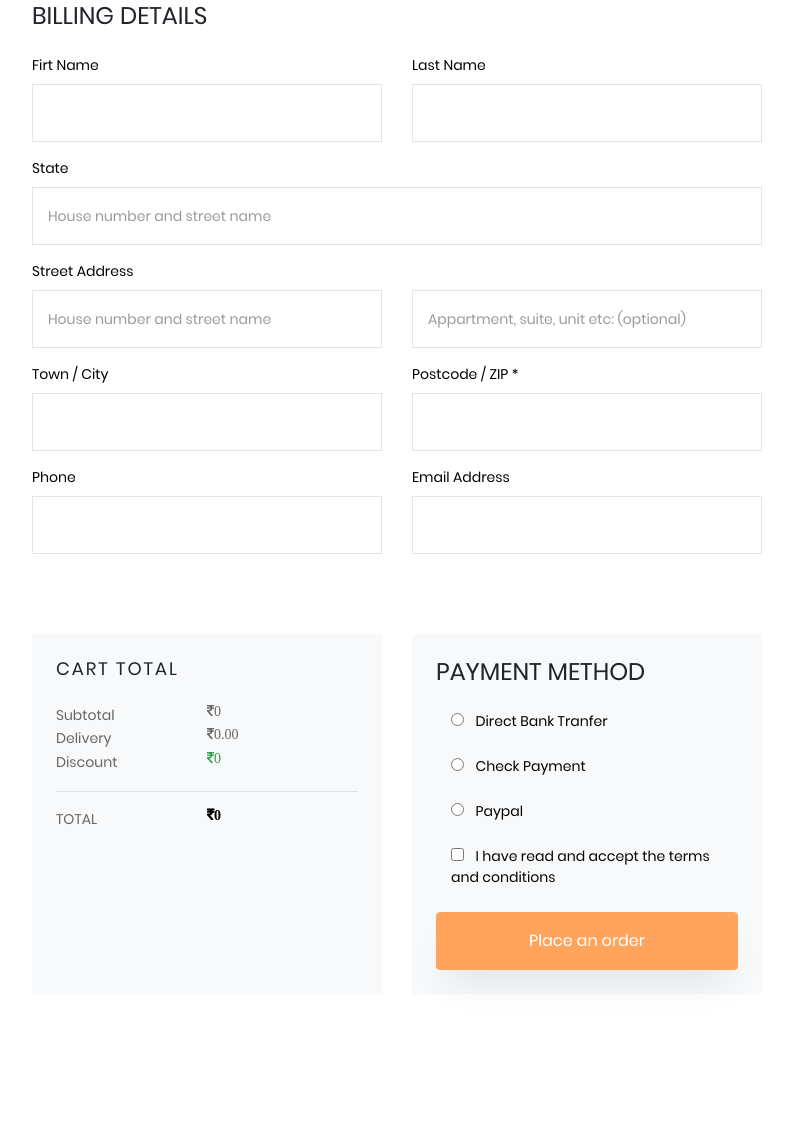
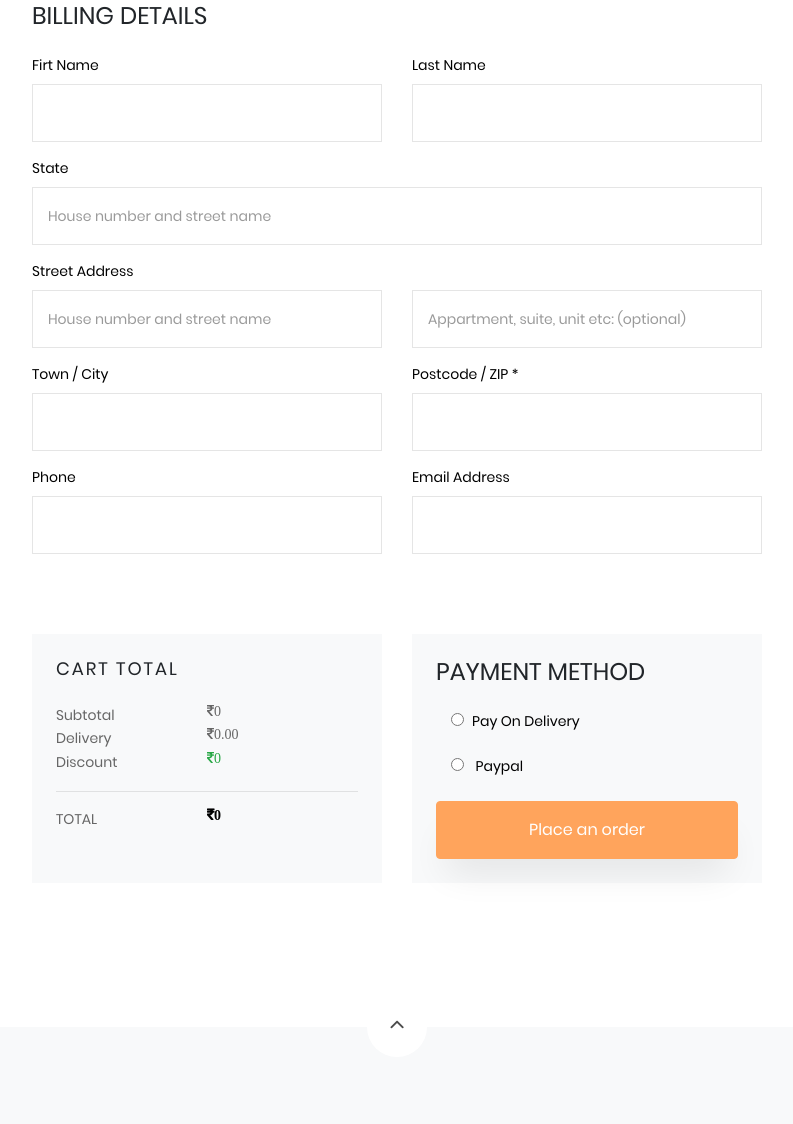
Before and after one commit to vivek-patel007/agwiscart-project, a Django app: page /order/ in a window 1280 px wide. Shown: the part 627-1751 px from the top of the page, without its empty margins (243-1036 px from the left). Run offline with Django 3.2, Linux system fonts and the light colour scheme; data comes from the database, SQL or seed files in the repository; both versions use the stored data as it was after the commit; some libraries are stand-ins or nearby versions; some web fonts are replaced.

Commit message:
update payment

```diff
--- a/agwiscart/order/urls.py
+++ b/agwiscart/order/urls.py
@@ -6,8 +6,5 @@ urlpatterns = [
     path('', views.place_order, name='order_homepage'),
     path('payment-done/', views.payment_done, name='payment_done'),
     path('payment-cancelled/', views.payment_cancelled, name='payment_cancelled'),
-    # path('payment_done/', views.Payment_done, name='Payment_done'),
-    # path('payment-cancelled/', views.payment_cancelled, name='payment_cancelled'),
-    # path('payment/', views.payment_request, name='pay'),
-    # path('payment/', views.process_payment, name='pay'),
+    path('order-placed/', views.success_order, name='success_order'),
 ]
--- a/agwiscart/order/views.py
+++ b/agwiscart/order/views.py
@@ -1,6 +1,6 @@
-from django.shortcuts import render,reverse,get_object_or_404
+from django.shortcuts import render,reverse,get_object_or_404,redirect
 from django.contrib import messages
-from django.http import HttpResponse
+from django.http import HttpResponse,HttpResponseRedirect
 from django.conf import settings
 from decimal import Decimal
 from paypal.standard.forms import PayPalPaymentsForm
@@ -25,46 +25,50 @@ def place_order(request):
        am=request.POST['amount']
 
        amt=int(float(am))
+       redio=request.POST["optradio"]
 
 
 
+       if redio =="cod":
+           messages.success(request,"success order")
+           return redirect("success_order")
+       else:
+           if fname=="" or lname=="" or state=="" or add=="" or city=="" or zip=="" or len(zipc)<6 or phone=="" or mail=="":
+                messages.error(request,"please fill up the all details")
+           else:
+                crt=UserCart.objects.filter(owner=request.user.id,payment_status=False)
+                product=""
+                inv="INV-"
+                cart_ids=""
+                for i in crt:
+                    product+=str(i.product.product_id)+","
+                    inv+= str(i.id)+","+str(i.product_id)
+                    cart_ids+=str(i.id)+","
 
-       if fname=="" or lname=="" or state=="" or add=="" or city=="" or zip=="" or len(zipc)<6 or phone=="" or mail=="":
-            messages.error(request,"please fill up the all details")
-       else:
-            crt=UserCart.objects.filter(owner=request.user.id,payment_status=False)
-            product=""
-            inv="INV-"
-            cart_ids=""
-            for i in crt:
-                product+=str(i.product.product_id)+","
-                inv+= str(i.id)+","+str(i.product_id)
-                cart_ids+=str(i.id)+","
-
-            usr=User.objects.get(id=request.user.id)
-            ordr=UserOrder(owner=usr,cart_ids=cart_ids,product_ids=product,invoice_id=inv,first_name=fname,last_name=lname,state=state,address=add,address2=add2,city=city,zip_code=zipc,phone=phone,email=mail,amount=amt)
-            ordr.save()
-            request.session["order_id"]=ordr.order_id
+                usr=User.objects.get(id=request.user.id)
+                ordr=UserOrder(owner=usr,cart_ids=cart_ids,product_ids=product,invoice_id=inv,first_name=fname,last_name=lname,state=state,address=add,address2=add2,city=city,zip_code=zipc,phone=phone,email=mail,amount=amt)
+                ordr.save()
+                request.session["order_id"]=ordr.order_id
 
 
 
-            paypal_dict = {
-                'business': settings.PAYPAL_RECEIVER_EMAIL,
-                'amount':ordr.amount,
-                'item_name': 'Order {}'.format(ordr.product_ids),
-                'invoice': str(inv),
-                'currency_code': 'INR',
-                'notify_url': 'http://{}{}'.format('127.0.0.1:8000',
-                                                   reverse('paypal-ipn')),
-                'return_url': 'http://{}{}'.format('127.0.0.1:8000',
-                                                   reverse('payment_done')),
-                'cancel_return': 'http://{}{}'.format('127.0.0.1:8000',
-                                                      reverse('payment_cancelled')),
-            }
+                paypal_dict = {
+                    'business': settings.PAYPAL_RECEIVER_EMAIL,
+                    'amount':ordr.amount,
+                    'item_name': 'Order {}'.format(ordr.product_ids),
+                    'invoice': str(inv),
+                    'currency_code': 'INR',
+                    'notify_url': 'http://{}{}'.format('127.0.0.1:8000',
+                                                       reverse('paypal-ipn')),
+                    'return_url': 'http://{}{}'.format('127.0.0.1:8000',
+                                                       reverse('payment_done')),
+                    'cancel_return': 'http://{}{}'.format('127.0.0.1:8000',
+                                                          reverse('payment_cancelled')),
+                }
 
 
-            form = PayPalPaymentsForm(initial=paypal_dict)
-            return render(request, 'order/process_payment.html', {'order': ordr, 'form': form})
+                form = PayPalPaymentsForm(initial=paypal_dict)
+                return render(request, 'order/process_payment.html', {'order': ordr, 'form': form})
     return render(request,'order/checkout.html')
 @csrf_exempt
 def payment_done(request):
@@ -83,3 +87,6 @@ def payment_done(request):
 @csrf_exempt
 def payment_cancelled(request):
     return render(request, 'order/payment_cancelled.html')
+
+def success_order(request):
+    return render(request, 'order/success_order.html')
--- a/agwiscart/templates/order/checkout.html
+++ b/agwiscart/templates/order/checkout.html
@@ -121,34 +121,22 @@
 	          	<div class="col-md-6">
 	          		<div class="cart-detail bg-light p-3 p-md-4">
 	          			<h3 class="billing-heading mb-4">Payment Method</h3>
+
 									<div class="form-group">
 										<div class="col-md-12">
 											<div class="radio">
-											   <label><input type="radio" name="optradio" class="mr-2"> Direct Bank Tranfer</label>
+											   <label><input type="radio" name="optradio" value="cod" class="mr-2">Pay On Delivery</label>
 											</div>
 										</div>
 									</div>
 									<div class="form-group">
 										<div class="col-md-12">
 											<div class="radio">
-											   <label><input type="radio" name="optradio" class="mr-2"> Check Payment</label>
+											   <label><input type="radio" name="optradio" value="payple" class="mr-2"> Paypal</label>
 											</div>
 										</div>
 									</div>
-									<div class="form-group">
-										<div class="col-md-12">
-											<div class="radio">
-											   <label><input type="radio" name="optradio" class="mr-2"> Paypal</label>
-											</div>
-										</div>
-									</div>
-									<div class="form-group">
-										<div class="col-md-12">
-											<div class="checkbox">
-											   <label><input type="checkbox" value="" class="mr-2"> I have read and accept the terms and conditions</label>
-											</div>
-										</div>
-									</div>
+
 									<input type="hidden" name="amount" id="amount" value="0.00">
 									<p><button type="submit" class="btn btn-primary py-3 px-4">Place an order</button></p>
                                 </div>
```
Also changed, not shown: agwiscart/templates/order/success_order.html (added, +18 -0 lines), agwiscart/db.sqlite3.
